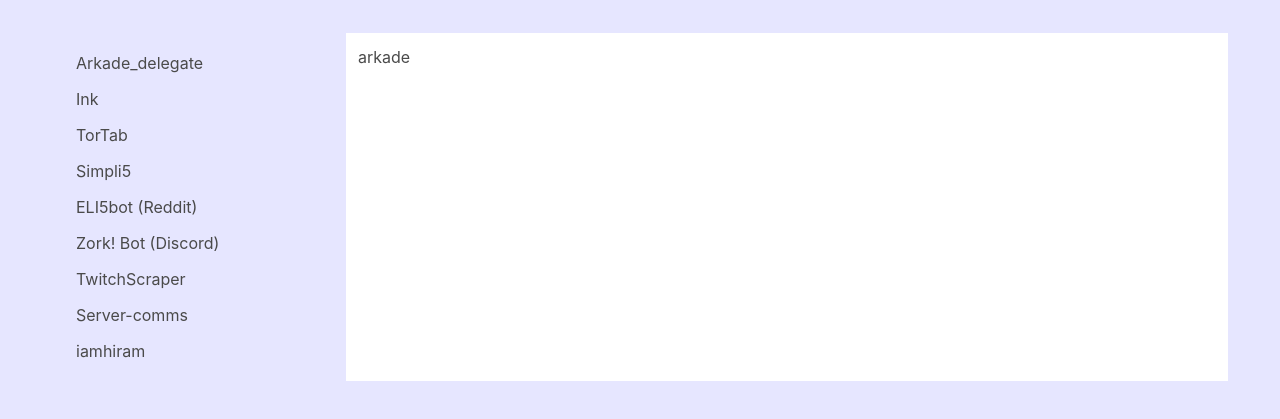
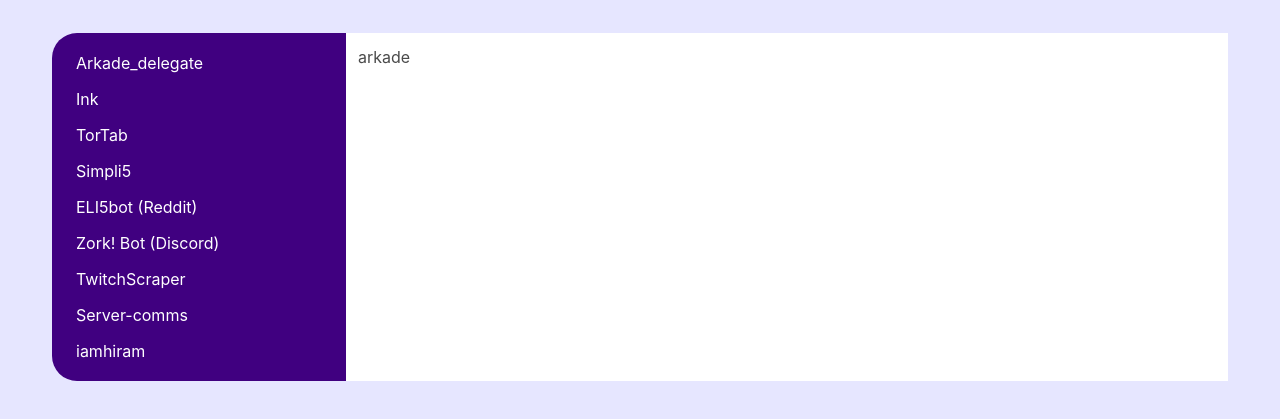
Before and after one commit to Hiram-Silvey/iamhiram, a plain HTML site: page projects.html in a window 1280 px wide. Shown: the part 55-474 px from the top of the page. Drawn offline with nearby package versions, Linux system fonts and the light colour scheme.

Commit message:
changed colors

```diff
--- a/css/main.css
+++ b/css/main.css
@@ -1,3 +1,7 @@
 html {
   background-color: #e6e6ff;
 }
+
+.menu-list a {
+  color: white;
+}
--- a/projects.html
+++ b/projects.html
@@ -43,7 +43,7 @@
     <section class="section">
         <div class="container">
             <div class="columns">
-                <div class="column is-one-quarter">
+                <div class="column is-one-quarter" style="background-color: #400080; border-radius: 25px 0px 0px 25px;">
                     <aside class="menu">
                         <ul class="menu-list">
                             <li>
```
Also changed, not shown: index.html (+2 -2 lines), 1 other file.
